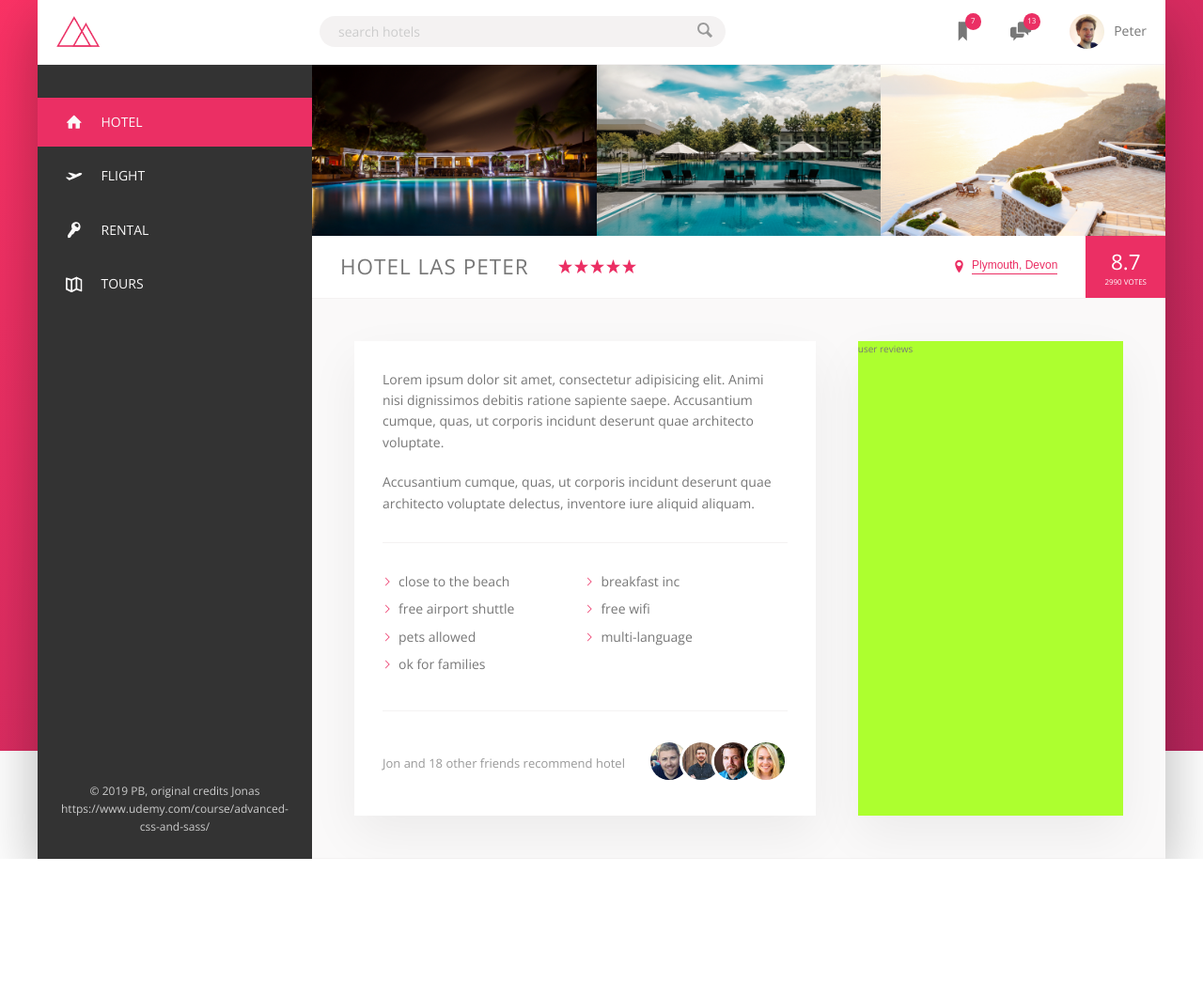
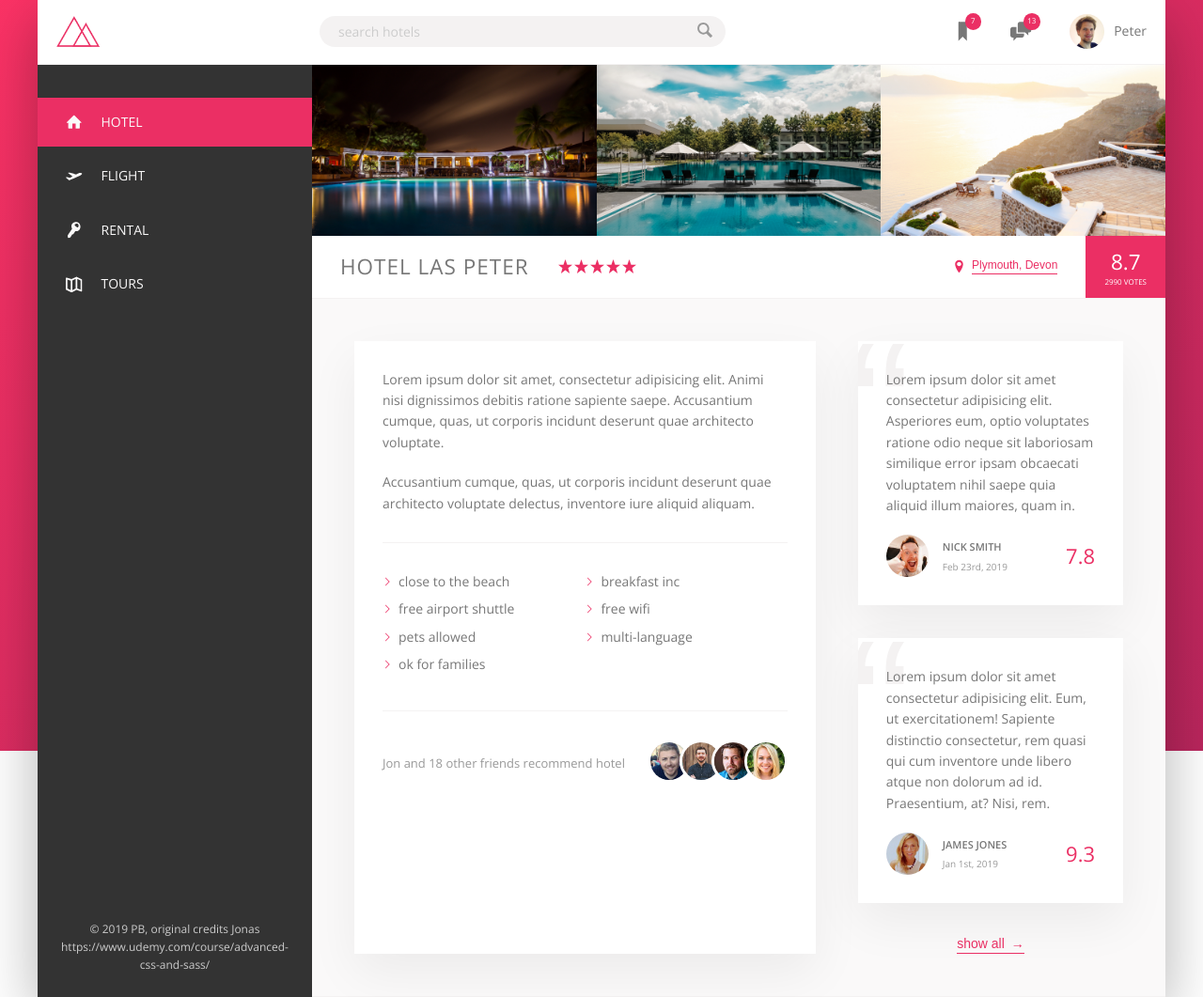
Before and after one commit to peteyb/advanced-css-course, a PHP site: page /Trillo/starter/home.html in a window 1280 px wide. Shown: the part 81-1142 px from the top of the page at 94% size. Before the commit the page ends 995 px from the top, so only its background shows below. Run offline with PHP 8.4, Linux system fonts and the light colour scheme.

Commit message:
flex recommend

```diff
--- a/Trillo/starter/css/style.css
+++ b/Trillo/starter/css/style.css
@@ -85,6 +85,7 @@ body {
   min-height: 80vh; }
 
 .detail {
+  font-size: 1.4rem;
   display: flex;
   padding: 4.5rem;
   background-color: var(--color-grey-light-1);
@@ -99,9 +100,10 @@ body {
   margin-right: 4.5rem; }
 
 .user-reviews {
-  background-color: greenyellow;
-  box-shadow: var(--shadow-light);
-  flex: 1; }
+  flex: 1;
+  display: flex;
+  flex-direction: column;
+  align-items: center; }
 
 .logo {
   height: 3.25rem;
@@ -282,8 +284,13 @@ body {
   background-color: transparent;
   cursor: pointer;
   transition: all .2s; }
+  .btn-inline span {
+    margin-left: 3px;
+    transition: margin-left .2s; }
   .btn-inline:hover {
     color: var(--color-grey-dark-1); }
+    .btn-inline:hover span {
+      margin-left: 8px; }
   .btn-inline:focus {
     outline: none;
     animation: pulsate 1s infinite; }
@@ -340,3 +347,47 @@ body {
     border: 3px solid #fff; }
     .recommend__photo:not(:last-child) {
       margin-right: -1.5rem; }
+
+.review {
+  background-color: #fff;
+  box-shadow: var(--shadow-light);
+  padding: 3rem;
+  margin-bottom: 3.5rem;
+  position: relative;
+  overflow: hidden; }
+  .review__text {
+    margin-bottom: 2rem;
+    z-index: 10;
+    position: relative; }
+  .review__user {
+    display: flex;
+    align-items: center; }
+  .review__photo {
+    height: 4.5rem;
+    width: 4.5rem;
+    border-radius: 50%;
+    margin-right: 1.5rem; }
+  .review__user-name {
+    font-size: 1.1rem;
+    font-weight: 600;
+    text-transform: uppercase;
+    margin-bottom: .4rem; }
+  .review__user-date {
+    font-size: 1rem;
+    color: var(--color-grey-dark-3); }
+  .review__user-box {
+    margin-right: auto; }
+  .review__rating {
+    color: var(--color-primary);
+    font-size: 2.2rem;
+    font-weight: 300; }
+  .review::before {
+    content: "\201C";
+    font-size: 20rem;
+    position: absolute;
+    top: -2.75rem;
+    left: -1rem;
+    line-height: 1;
+    color: var(--color-grey-light-2);
+    font-family: sans-serif;
+    z-index: 1; }
--- a/Trillo/starter/home.html
+++ b/Trillo/starter/home.html
@@ -176,7 +176,35 @@
                         </div>
 
                         <div class="user-reviews">
-                            user reviews
+                            <figure class="review">
+                                <blockquote class="review__text">
+                                    Lorem ipsum dolor sit amet consectetur adipisicing elit. Asperiores eum, optio voluptates ratione odio neque sit laboriosam similique error ipsam obcaecati voluptatem nihil saepe quia aliquid illum maiores, quam in.
+                                </blockquote>
+                                <figcaption class="review__user">
+                                    <img src="img/user-1.jpg" alt="user 1" class="review__photo">
+                                    <div class="review__user-box">
+                                        <p class="review__user-name">Nick Smith</p>
+                                        <p class="review__user-date">Feb 23rd, 2019</p>
+                                    </div>
+                                    <div class="review__rating">7.8</div>
+                                </figcaption>
+                            </figure>
+
+                            <figure class="review">
+                                <blockquote class="review__text">
+                                    Lorem ipsum dolor sit amet consectetur adipisicing elit. Eum, ut exercitationem! Sapiente distinctio consectetur, rem quasi qui cum inventore unde libero atque non dolorum ad id. Praesentium, at? Nisi, rem.
+                                </blockquote>
+                                <figcaption class="review__user">
+                                    <img src="img/user-2.jpg" alt="user 1" class="review__photo">
+                                    <div class="review__user-box">
+                                        <p class="review__user-name">James Jones</p>
+                                        <p class="review__user-date">Jan 1st, 2019</p>
+                                    </div>
+                                    <div class="review__rating">9.3</div>
+                                </figcaption>
+                            </figure>
+
+                            <button class="btn-inline">show all <span>&rarr;</span></button>
                         </div>
                     </div>
                 </main>
--- a/Trillo/starter/sass/_component.scss
+++ b/Trillo/starter/sass/_component.scss
@@ -282,8 +282,17 @@
     cursor: pointer;
     transition: all .2s;
 
+    & span {
+        margin-left: 3px;
+        transition: margin-left .2s;
+    }
+
     &:hover {
         color: var(--color-grey-dark-1);
+
+        span {
+            margin-left: 8px;
+        }
     }
 
     &:focus {
@@ -376,3 +385,66 @@
         }
     }
 }
+
+
+// reviews
+.review {
+    background-color: #fff;
+    box-shadow: var(--shadow-light);
+    padding: 3rem;
+    margin-bottom: 3.5rem;
+    position: relative;
+    overflow: hidden;
+
+    &__text {
+        margin-bottom: 2rem;
+        z-index: 10;
+        position: relative;
+    }
+
+    &__user {
+        display: flex;
+        align-items: center;
+    }
+
+    &__photo {
+        height: 4.5rem;
+        width: 4.5rem;
+        border-radius: 50%;
+        margin-right: 1.5rem;
+    }
+
+    &__user-name {
+        font-size: 1.1rem;
+        font-weight: 600;
+        text-transform: uppercase;
+        margin-bottom: .4rem;
+    }
+
+    &__user-date {
+        font-size: 1rem;
+        color: var(--color-grey-dark-3);
+    }
+
+    &__user-box {
+        margin-right: auto;
+    }
+
+    &__rating {
+        color: var(--color-primary);
+        font-size: 2.2rem;
+        font-weight: 300;
+    }
+
+    &::before {
+        content: "\201C";
+        font-size: 20rem;
+        position: absolute;
+        top: -2.75rem;
+        left: -1rem;
+        line-height: 1;
+        color: var(--color-grey-light-2);
+        font-family: sans-serif;
+        z-index: 1;
+    }
+}
--- a/Trillo/starter/sass/_layout.scss
+++ b/Trillo/starter/sass/_layout.scss
@@ -39,6 +39,7 @@
 }
 
 .detail {
+    font-size: 1.4rem;
     display: flex;
     padding: 4.5rem;
     background-color: var(--color-grey-light-1);
@@ -55,7 +56,9 @@
 }
 
 .user-reviews {
-    background-color: greenyellow;
-    box-shadow: var(--shadow-light);
     flex: 1;
+
+    display: flex;
+    flex-direction: column;
+    align-items: center;
 }
```
